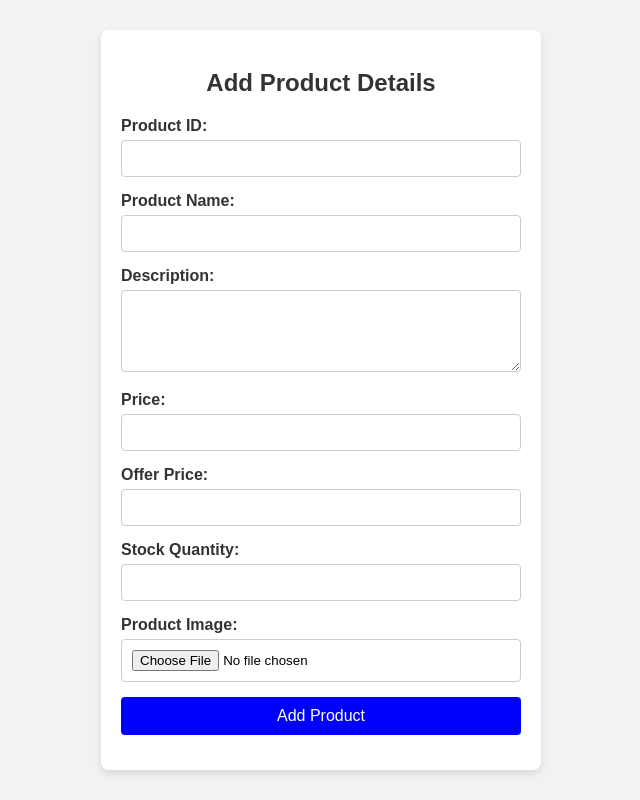
After one commit to ittirarichan/watch_project, a Django app: template watch/templates/watch/add_product.html in a window 1280 px wide. The commit adds this page. Shown: the whole page, without its empty margins (319-959 px from the left). Run offline with Django 5.2, Linux system fonts and the light colour scheme; the template is opened without the code that fills it, so the values that code supplies are empty.

Commit message:
product adding

```diff
--- a/watch/app/urls.py
+++ b/watch/app/urls.py
@@ -3,6 +3,8 @@ from . import views
 
 urlpatterns=[
     path('',views.watch_login),
+    path('register',views.register),
     path('watch_home',views.watch_home),
     path('watch_logout',views.watch_shop_logout),
+    path('add_product',views.add_product),
 ]
--- /dev/null
+++ b/watch/static/add_product.css
@@ -0,0 +1,66 @@
+body {
+    font-family: Arial, sans-serif;
+    background-color: #f2f2f2;
+    display: flex;
+    justify-content: center;
+    align-items: center;
+    height: 100vh;
+    margin: 0;
+}
+
+.form-container {
+    background-color: #fff;
+    padding: 20px;
+    border-radius: 8px;
+    box-shadow: 0 4px 8px rgba(0, 0, 0, 0.1);
+    width: 100%;
+    max-width: 400px;
+}
+
+.form-container h2 {
+    text-align: center;
+    color: #333;
+    margin-bottom: 20px;
+}
+
+.form-group {
+    margin-bottom: 15px;
+}
+
+.form-group label {
+    display: block;
+    font-weight: bold;
+    color: #333;
+    margin-bottom: 5px;
+}
+
+.form-group input[type="text"],
+.form-group input[type="number"],
+.form-group textarea,
+.form-group input[type="file"] {
+    width: 100%;
+    padding: 10px;
+    border: 1px solid #ccc;
+    border-radius: 4px;
+    box-sizing: border-box;
+}
+
+.form-group textarea {
+    resize: vertical;
+}
+
+.form-group button {
+    width: 100%;
+    padding: 10px;
+    background-color: blue;
+    color: white;
+    border: none;
+    border-radius: 4px;
+    font-size: 16px;
+    cursor: pointer;
+    transition: background-color 0.3s;
+}
+
+.form-group button:hover {
+    background-color: rgb(2, 2, 182);
+}
--- /dev/null
+++ b/watch/templates/watch/add_product.html
@@ -0,0 +1,56 @@
+<!DOCTYPE html>
+<html lang="en">
+<head>
+    <meta charset="UTF-8">
+    <meta name="viewport" content="width=device-width, initial-scale=1.0">
+    <title>Product Form</title>
+    {% load static %}
+</head>
+<body>
+    <link rel="stylesheet" href="{% static 'add_product.css' %}">
+    <div class="form-container">
+        <h2>Add Product Details</h2>
+        <form action="" method="post" enctype="multipart/form-data">
+            {% csrf_token %}
+            <div class="form-group">
+                <label for="product-id">Product ID:</label>
+                <input type="text" id="product-id" name="product_id" required>
+            </div>
+
+            <div class="form-group">
+                <label for="name">Product Name:</label>
+                <input type="text" id="name" name="name" required>
+            </div>
+
+            <div class="form-group">
+                <label for="description">Description:</label>
+                <textarea id="description" name="description" rows="4" required></textarea>
+            </div>
+
+            <div class="form-group">
+                <label for="price">Price:</label>
+                <input type="number" id="price" name="price" required>
+            </div>
+
+            <div class="form-group">
+                <label for="offer-price">Offer Price:</label>
+                <input type="number" id="offer-price" name="offer_price">
+            </div>
+
+            <div class="form-group">
+                <label for="stock">Stock Quantity:</label>
+                <input type="number" id="stock" name="stock" required>
+            </div>
+
+            <div class="form-group">
+                <label for="image">Product Image:</label>
+                <input type="file" id="image" name="image" accept="image/*">
+            </div>
+
+            <div class="form-group">
+                <button type="submit">Add Product</button>
+            </div>
+        </form>
+    </div>
+</body>
+</html>
```
Also changed, not shown: watch/app/views.py (+26 -1 lines), watch/static/login.css (+5 -5 lines), watch/templates/watch/home.html (+28 -18 lines), watch/db.sqlite3, watch/media/rolex.webp (added), watch/media/rolex1.webp (added), watch/media/rolex2.avif (added).
